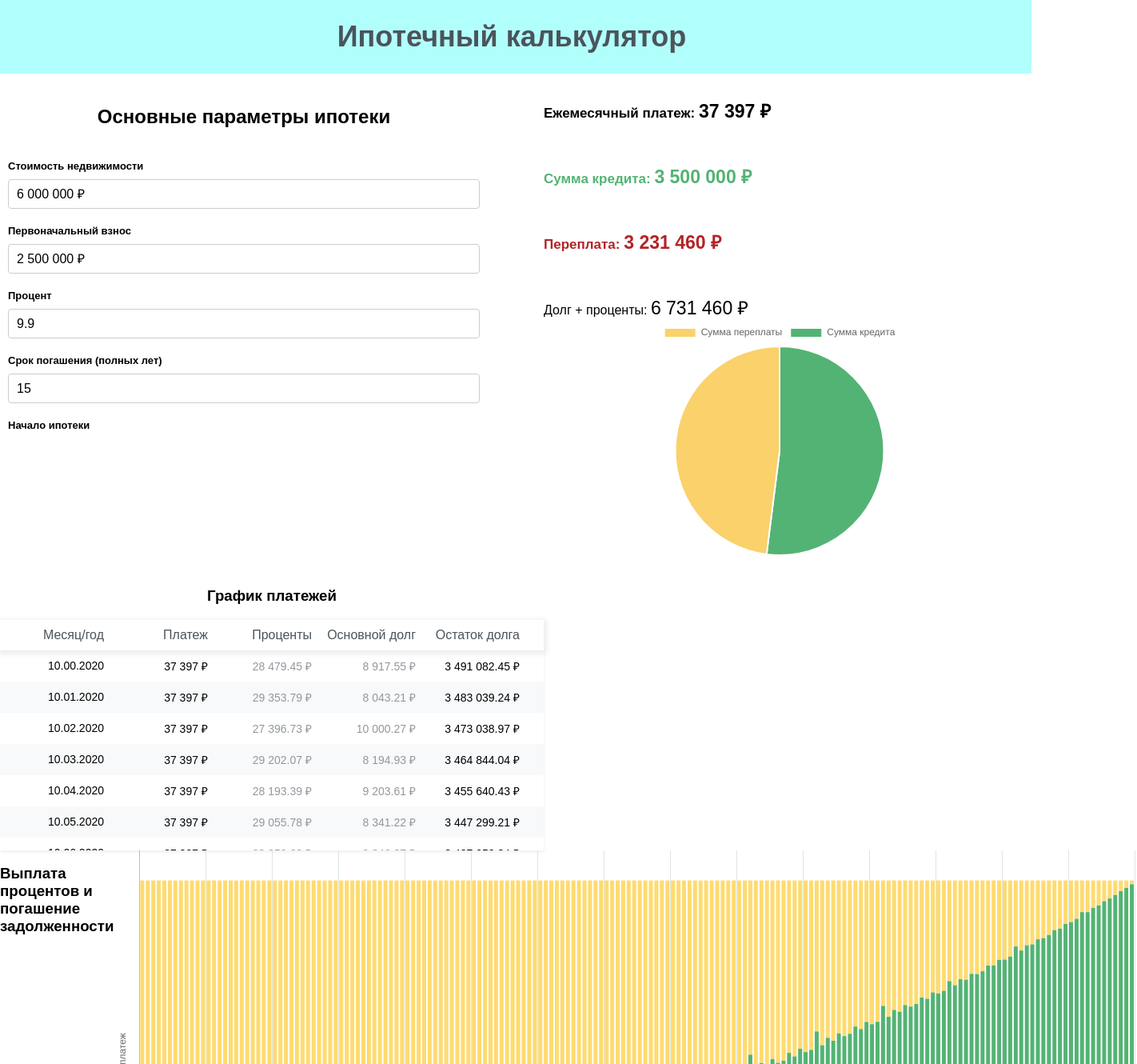
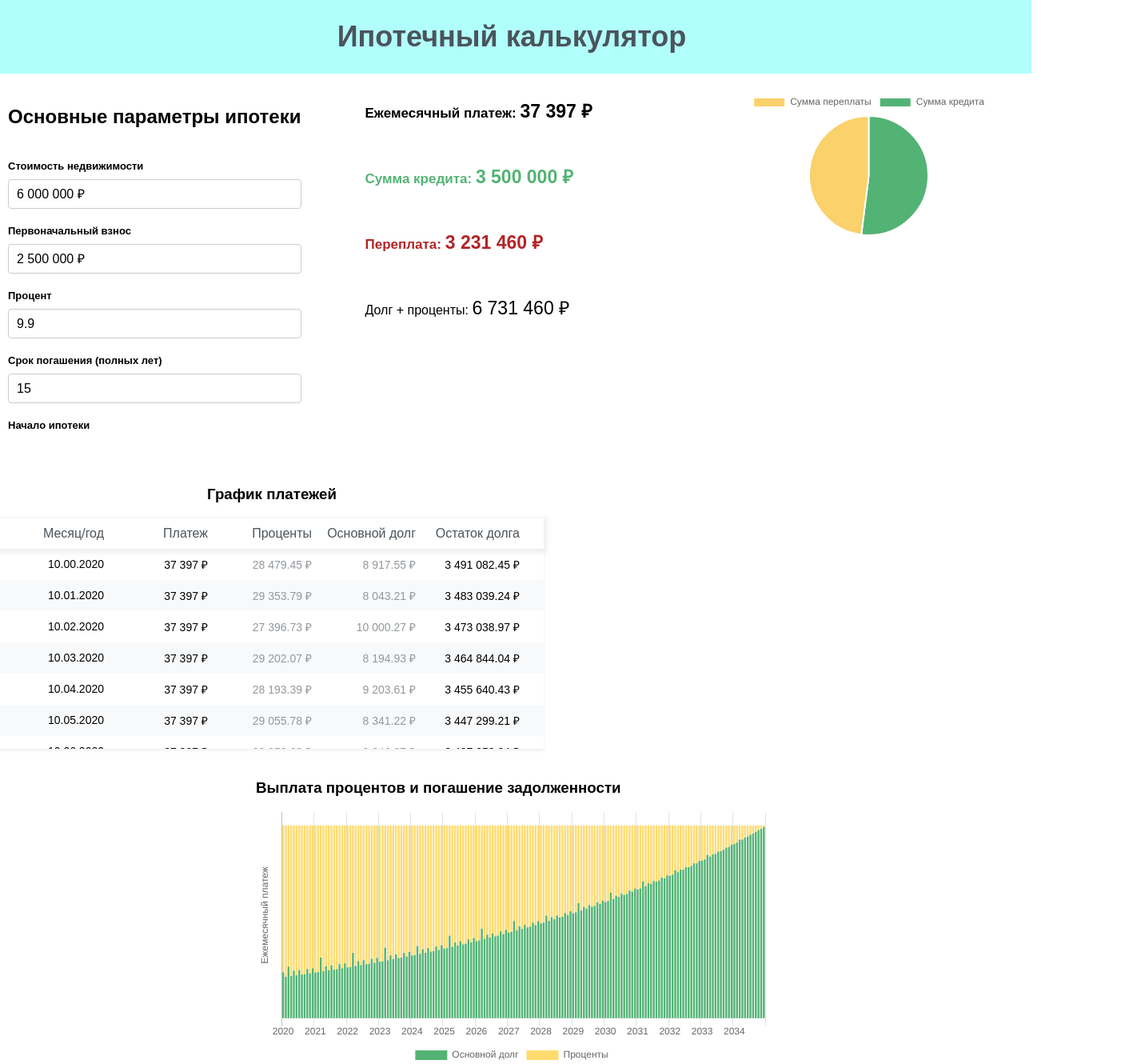
Before and after one commit to Allarepossible/mortgage, a React (Create React App) app: page / in a window 1280 px wide. Shown: the top 1330 px of the page at 80% size, 1422 px wide, since content can reach past the window. Built offline with nearby package versions, Linux system fonts and the light colour scheme.

Commit message:
fix style

```diff
--- a/src/App.js
+++ b/src/App.js
@@ -7,6 +7,7 @@ import PaymentOfYearsChart from './containers/PaymentOfYearsChart';
 import OverpaimentsChart from './containers/OverpaimentsChart';
 import PaymentTable from './containers/PaymentTable';
 import Input from './components/Input';
+import SimplePie from './components/SimplePie';
 
 import {changeFullPrice, changePercent, changeInitialFee, changeYears} from './actions';
 import {normalizePrice} from './helpers/price';
@@ -84,56 +85,20 @@ class App extends Component {
                             <span className="total">Сумма кредита: <span className="big">{normalizePrice(credit)}</span></span>
                             <span className="overpayment">Переплата: <span className="big">{normalizePrice(overpayment)}</span></span>
                             <span className="all">Долг + проценты: <span className="big">{normalizePrice(overpayment + credit)}</span></span>
-                            <Pie data={{
-                                labels: [
-                                    'Сумма кредита',
-                                    'Сумма переплаты'
-                                ],
-                                datasets: [{
-                                    data: [credit, overpayment],
-                                    backgroundColor: [
-                                        '#53b374',
-                                        '#fad16a',
-                                    ],
-                                    hoverBackgroundColor: [
-                                        '#53b374',
-                                        '#fad16a',
-                                    ]
-                                }]
-                            }} options={{
-                                responsive: true,
-                                legend: {
-                                    position: 'top',
-                                    reverse: true,
-                                },
-                                tooltips: {
-                                    callbacks: {
-                                        label: (tooltipItem, data) => {
-                                            const money = data.datasets[0].data[tooltipItem.index];
-
-                                            return ` ${data.labels[tooltipItem.index]}: ${normalizePrice(money)}`;
-                                        },
-                                        afterLabel: (tooltipItem, data) => {
-                                            const money = data.datasets[0].data[tooltipItem.index];
-
-                                            return `\n${Math.round(money * 100/(overpayment + credit))} % от всей суммы`;
-                                        }
-
-                                    },
-                                    width: '100px',
-                                },
-                            }}/>
+                        </div>
+                        <div className="column">
+                            <SimplePie overpayment={overpayment} credit={credit}/>
                         </div>
                     </div>
                 </div>
-                <div className="flex">
+                <div className="container">
                     <PaymentTable
                         startDate={startDate}
                         credit={credit}
                         payment={payment}
                     />
                 </div>
-                <div className="flex">
+                <div className="container column">
                     <h3>Выплата процентов и погашение задолженности</h3>
                     <PaymentAndRemainderChart
                         startDate={startDate}
--- /dev/null
+++ b/src/components/SimplePie/index.js
@@ -0,0 +1,50 @@
+import React from 'react';
+import {
+    Pie
+} from 'react-chartjs-2';
+
+import {normalizePrice} from "../../helpers/price";
+
+const SimplePie = ({credit, overpayment}) => (
+    <Pie data={{
+        labels: [
+            'Сумма кредита',
+            'Сумма переплаты'
+        ],
+        datasets: [{
+            data: [credit, overpayment],
+            backgroundColor: [
+                '#53b374',
+                '#fad16a',
+            ],
+            hoverBackgroundColor: [
+                '#53b374',
+                '#fad16a',
+            ]
+        }]
+    }} options={{
+        responsive: true,
+        legend: {
+            position: 'top',
+            reverse: true,
+        },
+        tooltips: {
+            callbacks: {
+                label: (tooltipItem, data) => {
+                    const money = data.datasets[0].data[tooltipItem.index];
+
+                    return ` ${data.labels[tooltipItem.index]}: ${normalizePrice(money)}`;
+                },
+                afterLabel: (tooltipItem, data) => {
+                    const money = data.datasets[0].data[tooltipItem.index];
+
+                    return `\n${Math.round(money * 100/(overpayment + credit))} % от всей суммы`;
+                }
+
+            },
+            width: '100px',
+        },
+    }}/>
+);
+
+export default SimplePie;
```
